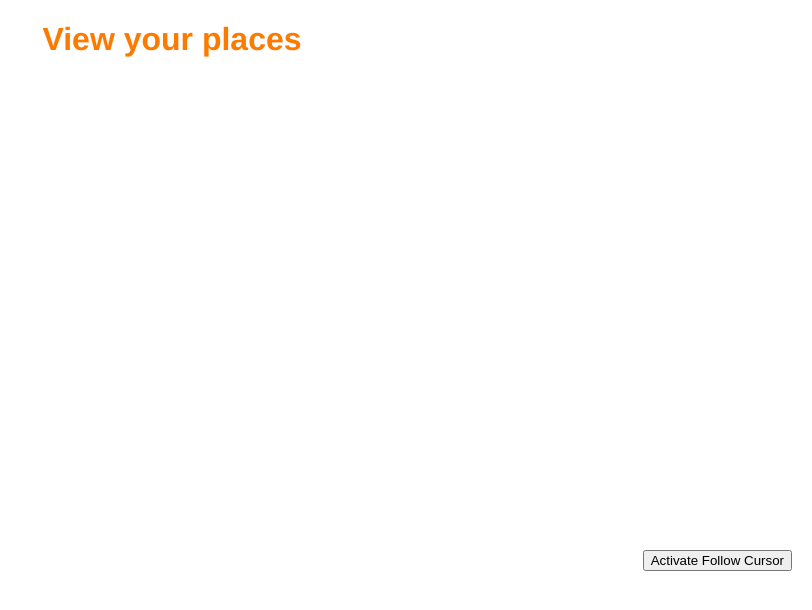
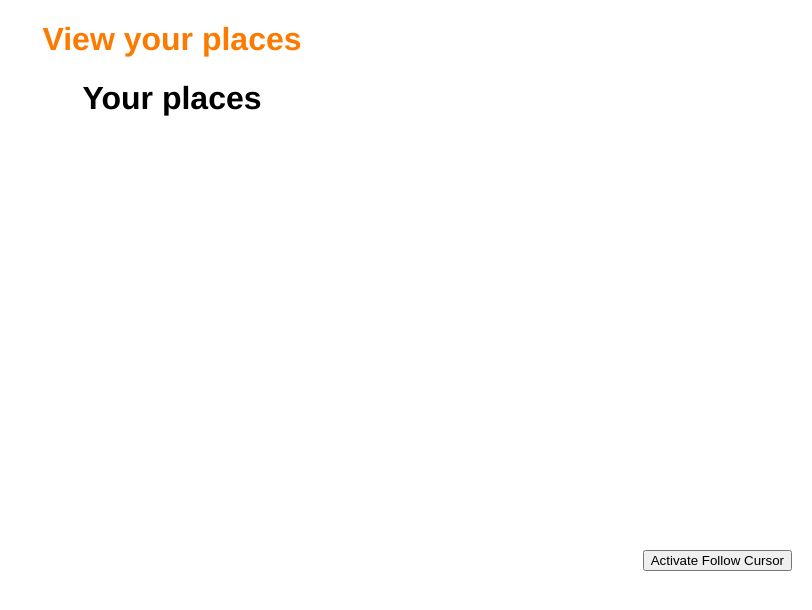
Before and after one commit to intxz/Bankitos-FrontendWEB, a React (Create React App) app: page /view_places in a window 1280 px wide. Shown: the top 610 px of the page, without its empty margins (468-1280 px from the left). Built offline with nearby package versions, Linux system fonts and the light colour scheme.

Commit message:
setup view places

```diff
--- a/src/components/viewPlaces/ViewPlaces.tsx
+++ b/src/components/viewPlaces/ViewPlaces.tsx
@@ -1,7 +1,7 @@
 import React, { useState } from "react";
 import axios from "axios";
 import { Place } from "../../models/place";
-import "./ViewPlace.css";
+import "./ViewPlaces.css";
 import { useNavigate } from "react-router-dom";
 
 const apiUrl = "http://localhost:3000";
@@ -10,7 +10,15 @@ interface FormErrors {
   [key: string]: string;
 }
 
+
 function ViewPlaces({ _id, token }: { _id: string; token: string }) {
+  return(
+  <div className="containerViewPlaces">
+    <h1 className="titleViewPlaces">Your places</h1>
+    <p>{token}</p>
+    <p>{_id}</p>
+  </div>
+  );
 }
 
 
--- a/src/pages/Places/ViewPlacesPage.tsx
+++ b/src/pages/Places/ViewPlacesPage.tsx
@@ -19,7 +19,7 @@ function ViewPlacesPage() {
   return (
     <div className="containerViewPlacesPage">
       <h1 className="titleViewPlacesPage">View your places</h1>
-      {/* <ViewPlaces _id={_id} token={token} /> */}
+      <ViewPlaces _id={_id} token={token} />
     </div>
   );
 }
```
